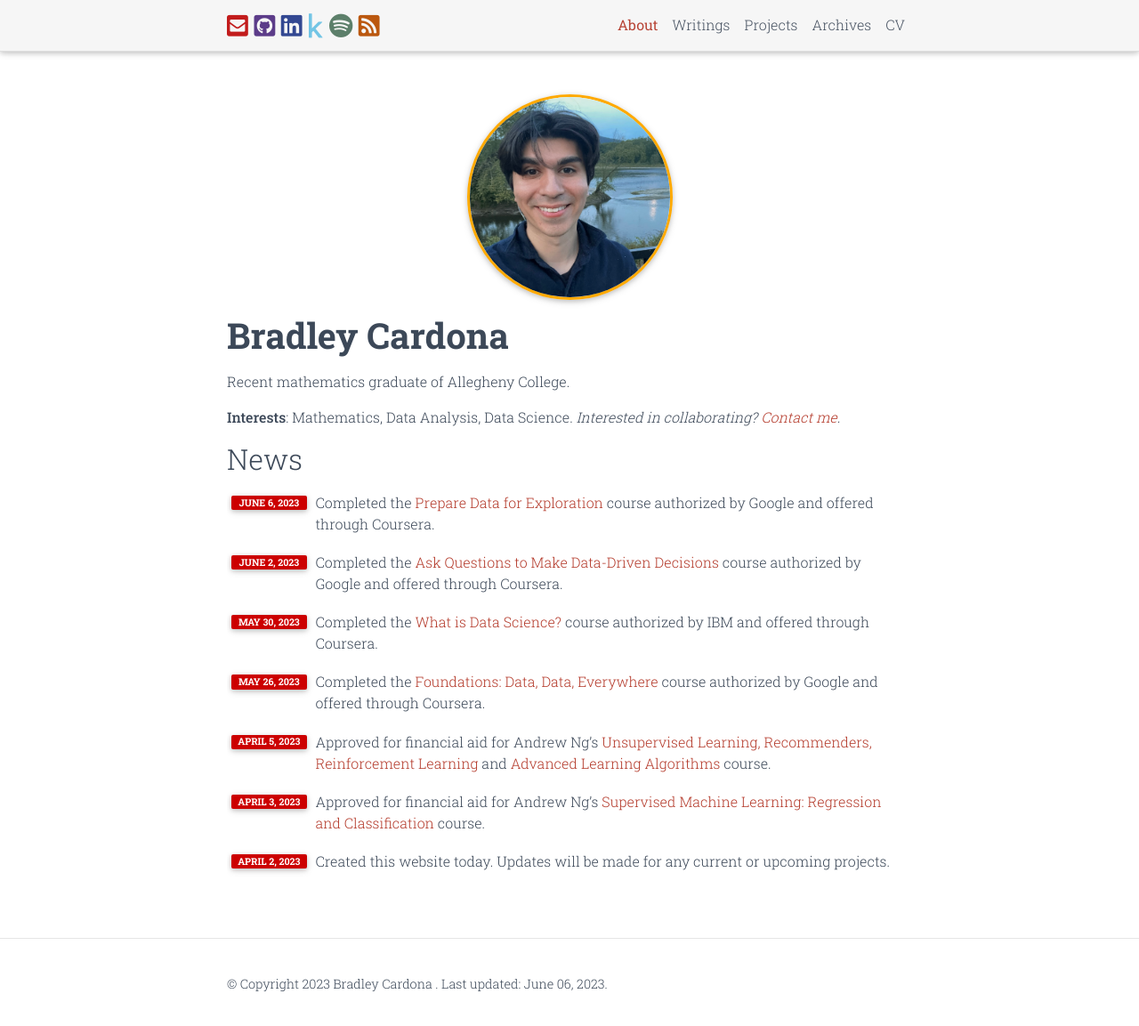
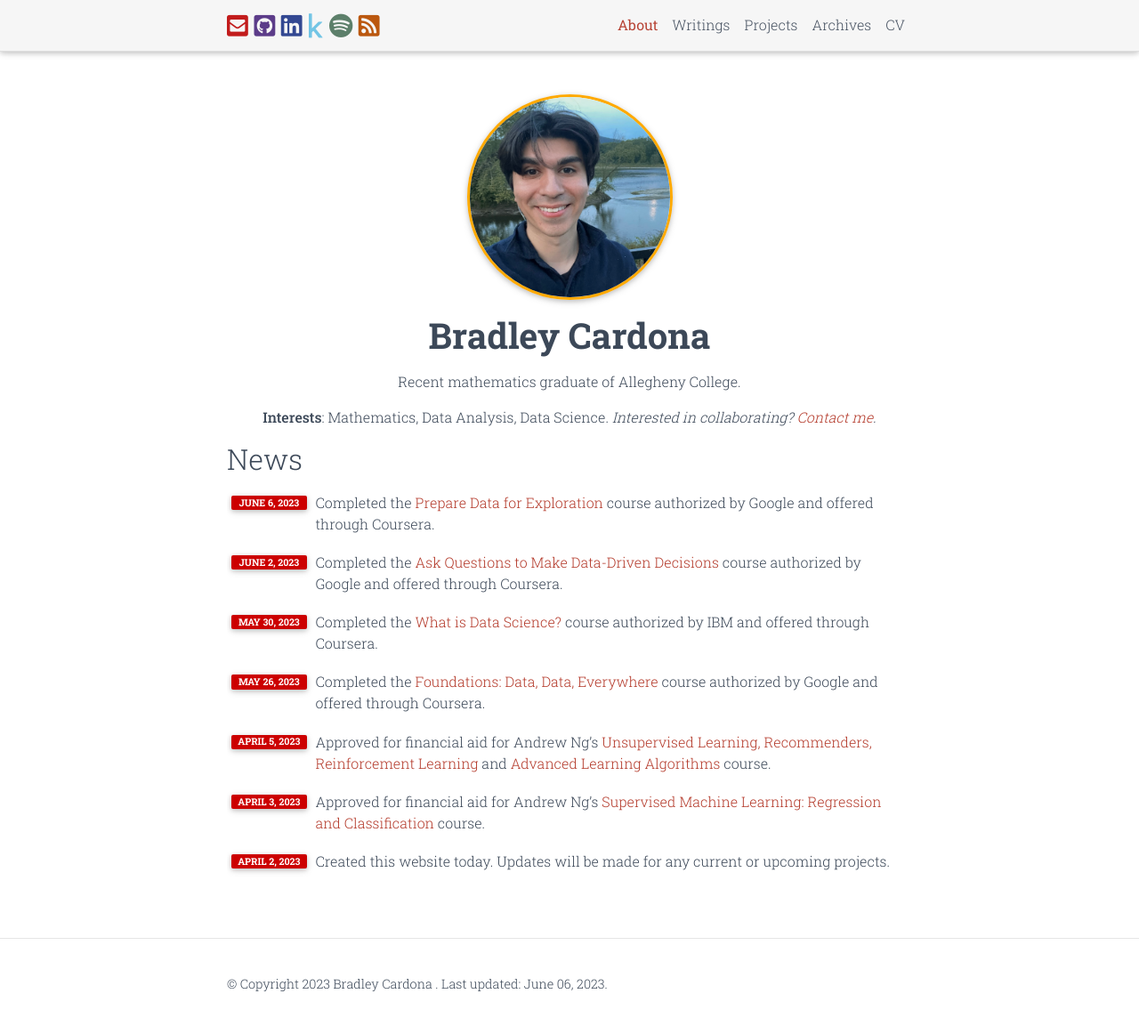
Before and after one commit to BMCARDONA/bmcardona.github.io, a Jekyll site: the page built from _pages/about.md, in a window 1280 px wide and 1156 px high. Shown: the top 1153 px of the window at 89% size. Built offline with Jekyll 4.4.1, drawn with Linux system fonts in a browser that asks for light colours; full-size pictures stand in for the smaller copies a plugin makes; comment, search, counter and statistics services are not loaded; a style sheet for code colours, icons or effects is not loaded.

Commit message:
center post-header and clear-fix

```diff
--- a/_layouts/about.html
+++ b/_layouts/about.html
@@ -31,7 +31,7 @@ layout: default
       <div class="post">
 
 
-        <header class="post-header">
+        <header class="post-header text-center">
           <h1 class="post-title">
            {% if site.title == "blank" -%}<span class="font-weight-bold">{{ site.first_name }}</span> {{ site.middle_name }} {{ site.last_name }}{%- else -%}{{ site.title }}{%- endif %}
           </h1>
@@ -40,7 +40,7 @@ layout: default
 
         <article>
 
-          <div class="clearfix">
+          <div class="clearfix text-center">
             {{ content }}
           </div>
 
```
